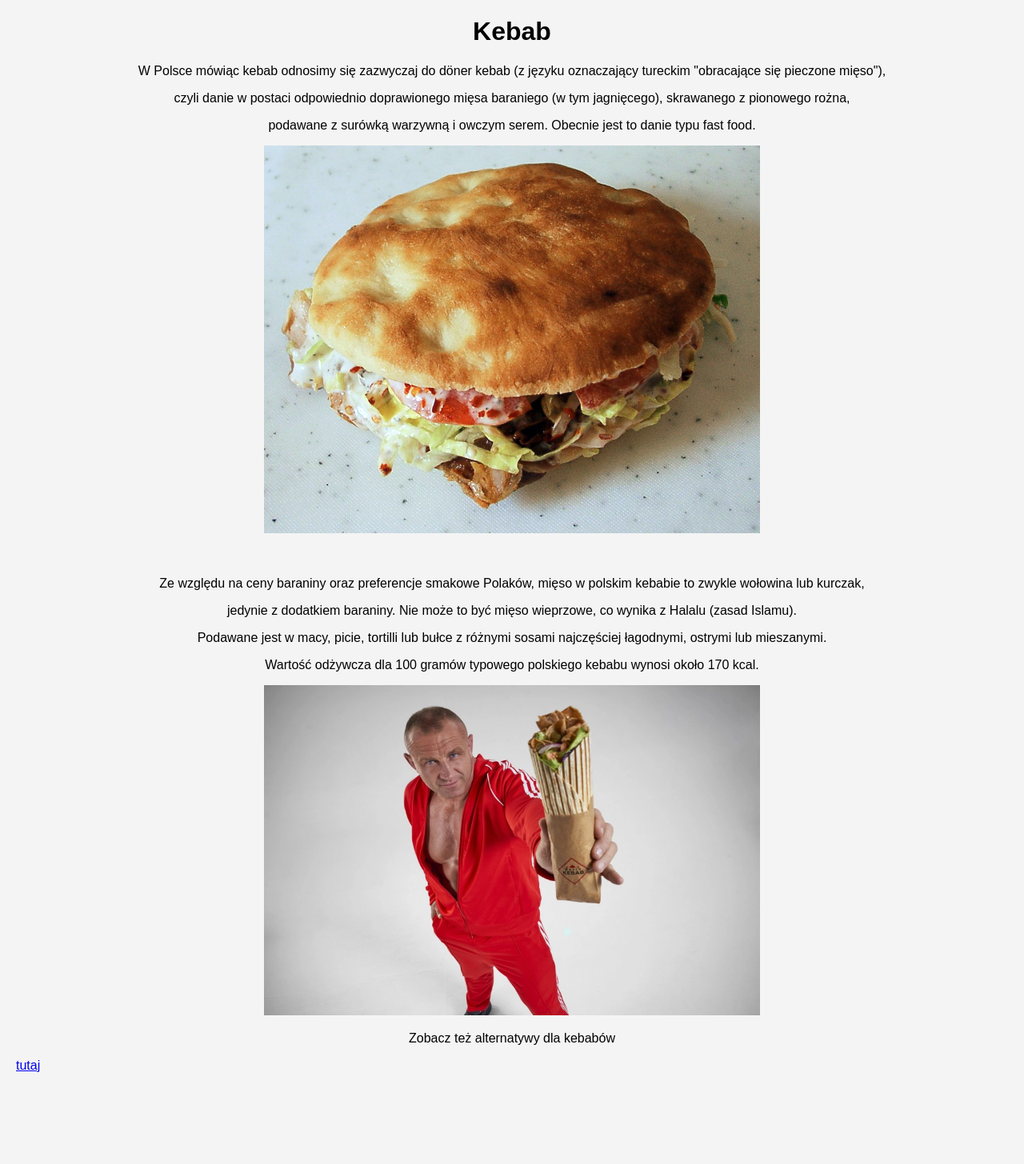
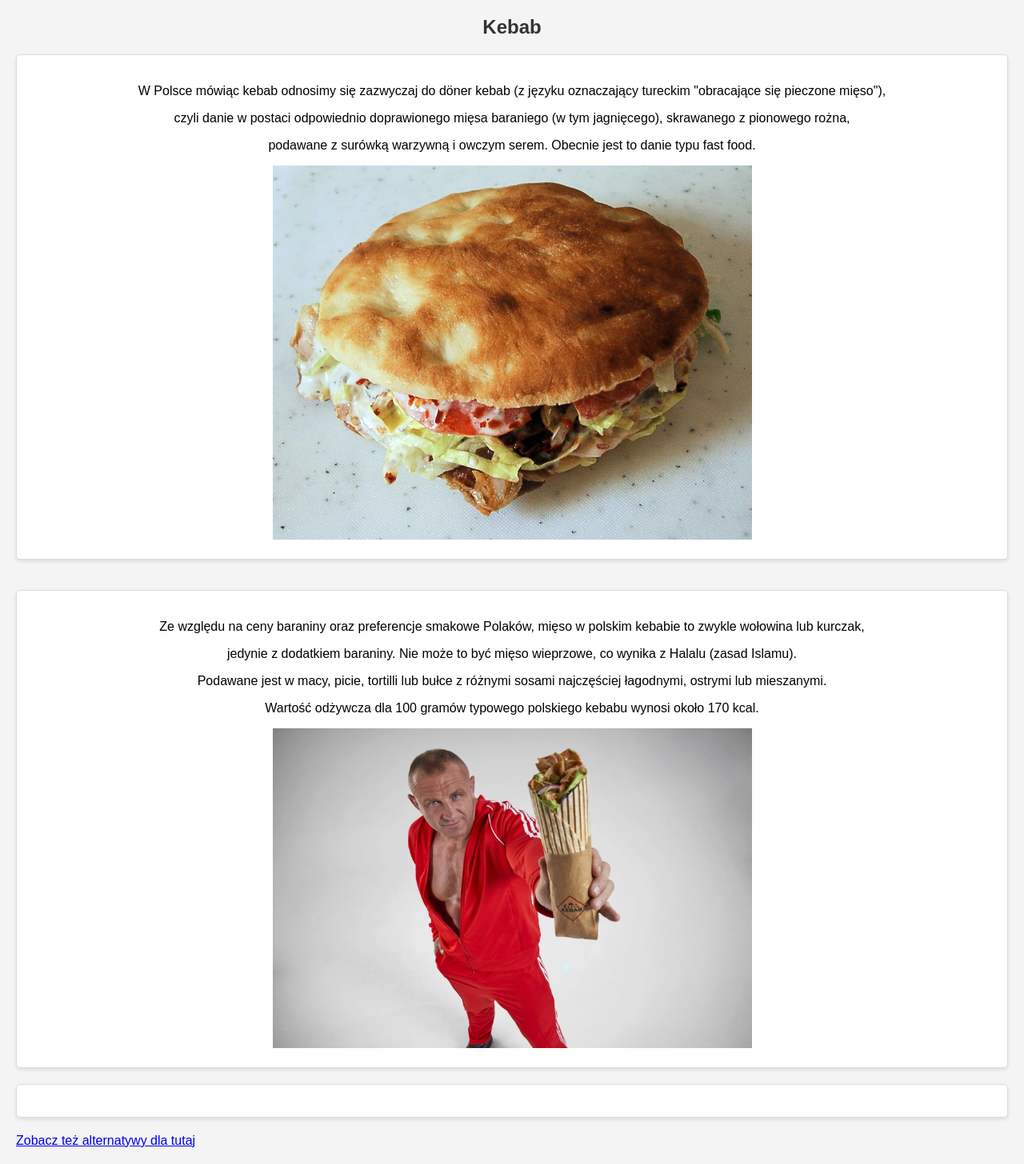
Before and after one commit to 1I2022MaciejB2/Kolaboracja, a plain HTML site: page index.html in a window 1280 px wide. Shown: the whole page at 80% size. Before the commit the page ends 1362 px from the top, so only its background shows below. Drawn offline with Linux system fonts and the light colour scheme.

Commit message:
Update index.html

```diff
--- a/index.html
+++ b/index.html
@@ -9,12 +9,9 @@
 </head>
 <body>
     <div class="container">
-        <header>
-            <h1>Kebab</h1>
-        </header>
-
+        <h2 class="main-title">Kebab</h2>
         <main>
-            <article style="text-align: center;">
+            <article style="text-align: center;" class="food-article">
 
                 <p>W Polsce mówiąc kebab odnosimy się zazwyczaj do döner kebab (z języku oznaczający tureckim "obracające się pieczone mięso"), </p>
                 <p>czyli danie w postaci odpowiednio doprawionego mięsa baraniego (w tym jagnięcego), skrawanego z pionowego rożna, </p>
@@ -24,7 +21,7 @@
 
             </article><br>
 
-            <article style="text-align: center;">
+            <article style="text-align: center;" class="food-article">
 
                 <p>Ze względu na ceny baraniny oraz preferencje smakowe Polaków, mięso w polskim kebabie to zwykle wołowina lub kurczak,</p>
                 <p>jedynie z dodatkiem baraniny. Nie może to być mięso wieprzowe, co wynika z Halalu (zasad Islamu).</p>
@@ -35,11 +32,11 @@
 
             </article>
 
-            <article style="text-align: center;">
+            <article style="text-align: center;" class="food-article">
 
             </article>
 
-            <p>Zobacz też alternatywy dla kebabów</p><a href="alternatywykebaba.html"> tutaj</a>
+            <a href="alternatywykebaba.html">Zobacz też alternatywy dla  tutaj</a>
 
         </main>
 
```
